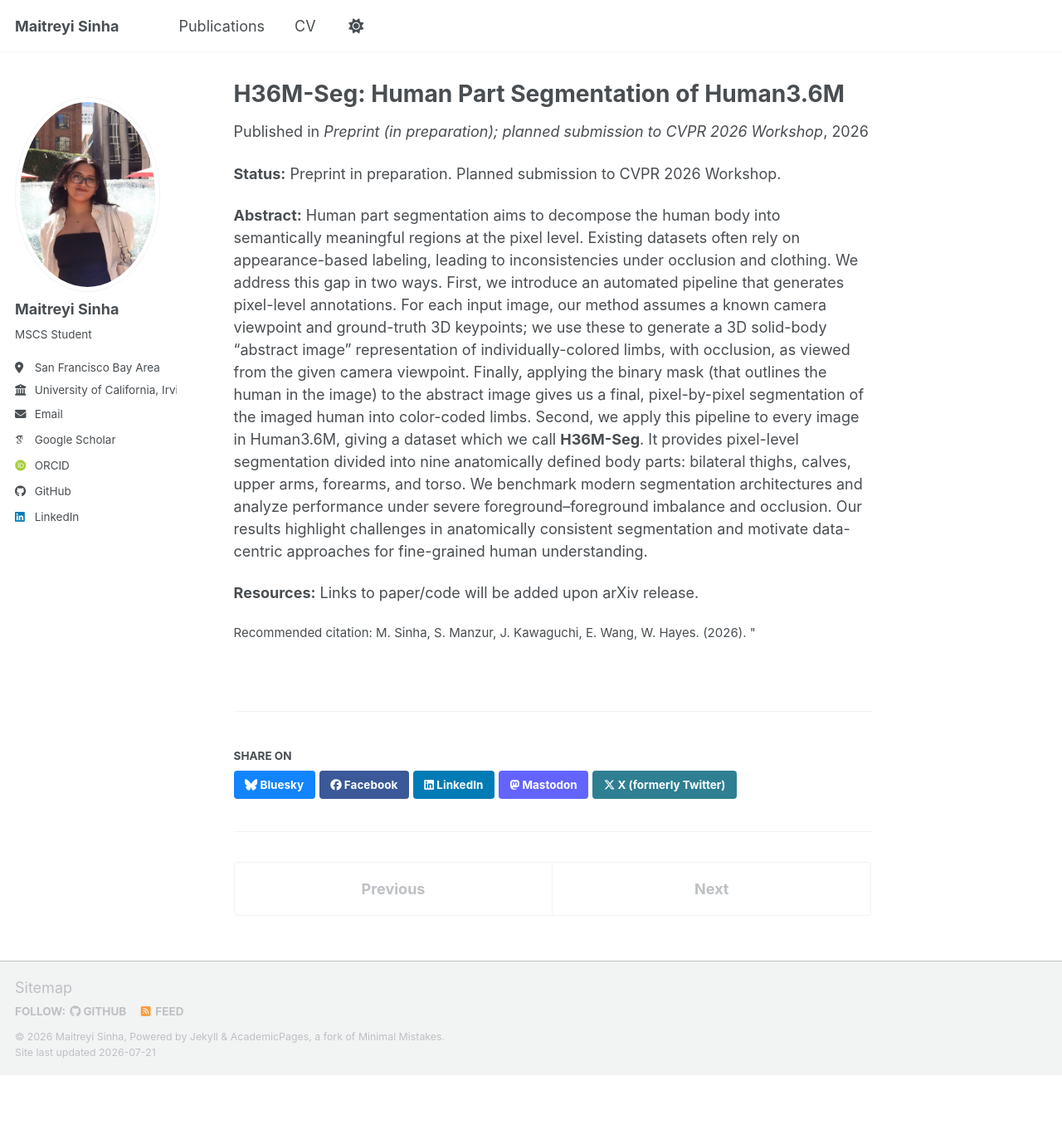
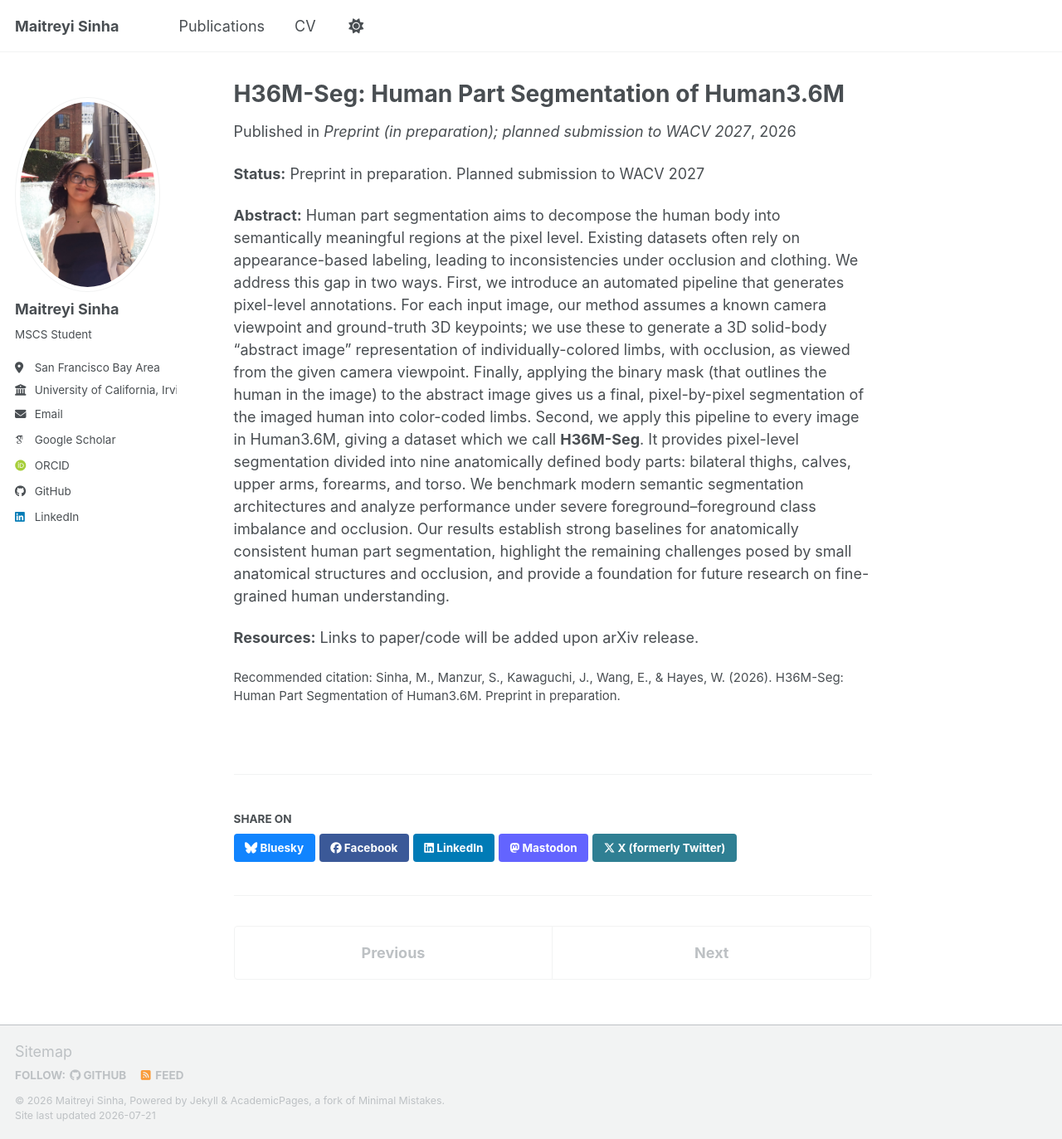
Before and after one commit to maitreyyi/maitreyyi.github.io, a Jekyll site: the page built from _publications/2025-06-08-paper-title-number-5.md, in a window 1280 px wide and 1373 px high. Shown: the whole window at 83% size. Built offline with Jekyll 4.4.1, drawn with Linux system fonts in a browser that asks for light colours; some web fonts are replaced; a script bundle is joined from its source files by our own code; library files that are not in the unit come from our copies.

Commit message:
Updating publications file page

```diff
--- a/_publications/2025-06-08-paper-title-number-5.md
+++ b/_publications/2025-06-08-paper-title-number-5.md
@@ -5,14 +5,13 @@ category: manuscripts
 permalink: /publication/h36m-seg
 excerpt: 'An anatomically consistent human part segmentation dataset and benchmarking study under occlusion and class imbalance.'
 date: 2026-04-17
-venue: 'Preprint (in preparation); planned submission to CVPR 2026 Workshop'
+venue: 'Preprint (in preparation); planned submission to WACV 2027'
 image: /images/H36M_Seg_poster.png
-citation: 'M. Sinha, S. Manzur, J. Kawaguchi, E. Wang, W. Hayes. (2026). "'
-
+citation: 'Sinha, M., Manzur, S., Kawaguchi, J., Wang, E., & Hayes, W. (2026). H36M-Seg: Human Part Segmentation of Human3.6M. Preprint in preparation.'
 ---
-**Status:** Preprint in preparation. Planned submission to CVPR 2026 Workshop.
+**Status:** Preprint in preparation. Planned submission to WACV 2027
 
 **Abstract:**
-Human part segmentation aims to decompose the human body into semantically meaningful regions at the pixel level. Existing datasets often rely on appearance-based labeling, leading to inconsistencies under occlusion and clothing. We address this gap in two ways. First, we introduce an automated pipeline that generates pixel-level annotations. For each input image, our method assumes a known camera viewpoint and ground-truth 3D keypoints; we use these to generate a 3D solid-body “abstract image” representation of individually-colored limbs, with occlusion, as viewed from the given camera viewpoint. Finally, applying the binary mask (that outlines the human in the image) to the abstract image gives us a final, pixel-by-pixel segmentation of the imaged human into color-coded limbs. Second, we apply this pipeline to every image in Human3.6M, giving a dataset which we call **H36M-Seg**. It provides pixel-level segmentation divided into nine anatomically defined body parts: bilateral thighs, calves, upper arms, forearms, and torso. We benchmark modern segmentation architectures and analyze performance under severe foreground–foreground imbalance and occlusion. Our results highlight challenges in anatomically consistent segmentation and motivate data-centric approaches for fine-grained human understanding.
+Human part segmentation aims to decompose the human body into semantically meaningful regions at the pixel level. Existing datasets often rely on appearance-based labeling, leading to inconsistencies under occlusion and clothing. We address this gap in two ways. First, we introduce an automated pipeline that generates pixel-level annotations. For each input image, our method assumes a known camera viewpoint and ground-truth 3D keypoints; we use these to generate a 3D solid-body “abstract image” representation of individually-colored limbs, with occlusion, as viewed from the given camera viewpoint. Finally, applying the binary mask (that outlines the human in the image) to the abstract image gives us a final, pixel-by-pixel segmentation of the imaged human into color-coded limbs. Second, we apply this pipeline to every image in Human3.6M, giving a dataset which we call **H36M-Seg**. It provides pixel-level segmentation divided into nine anatomically defined body parts: bilateral thighs, calves, upper arms, forearms, and torso. We benchmark modern semantic segmentation architectures and analyze performance under severe foreground–foreground class imbalance and occlusion. Our results establish strong baselines for anatomically consistent human part segmentation, highlight the remaining challenges posed by small anatomical structures and occlusion, and provide a foundation for future research on fine-grained human understanding.
 
 **Resources:** Links to paper/code will be added upon arXiv release.
```
Also changed, not shown: _publications/2009-10-01-paper-title-number-1.md (+1 -1 lines).
